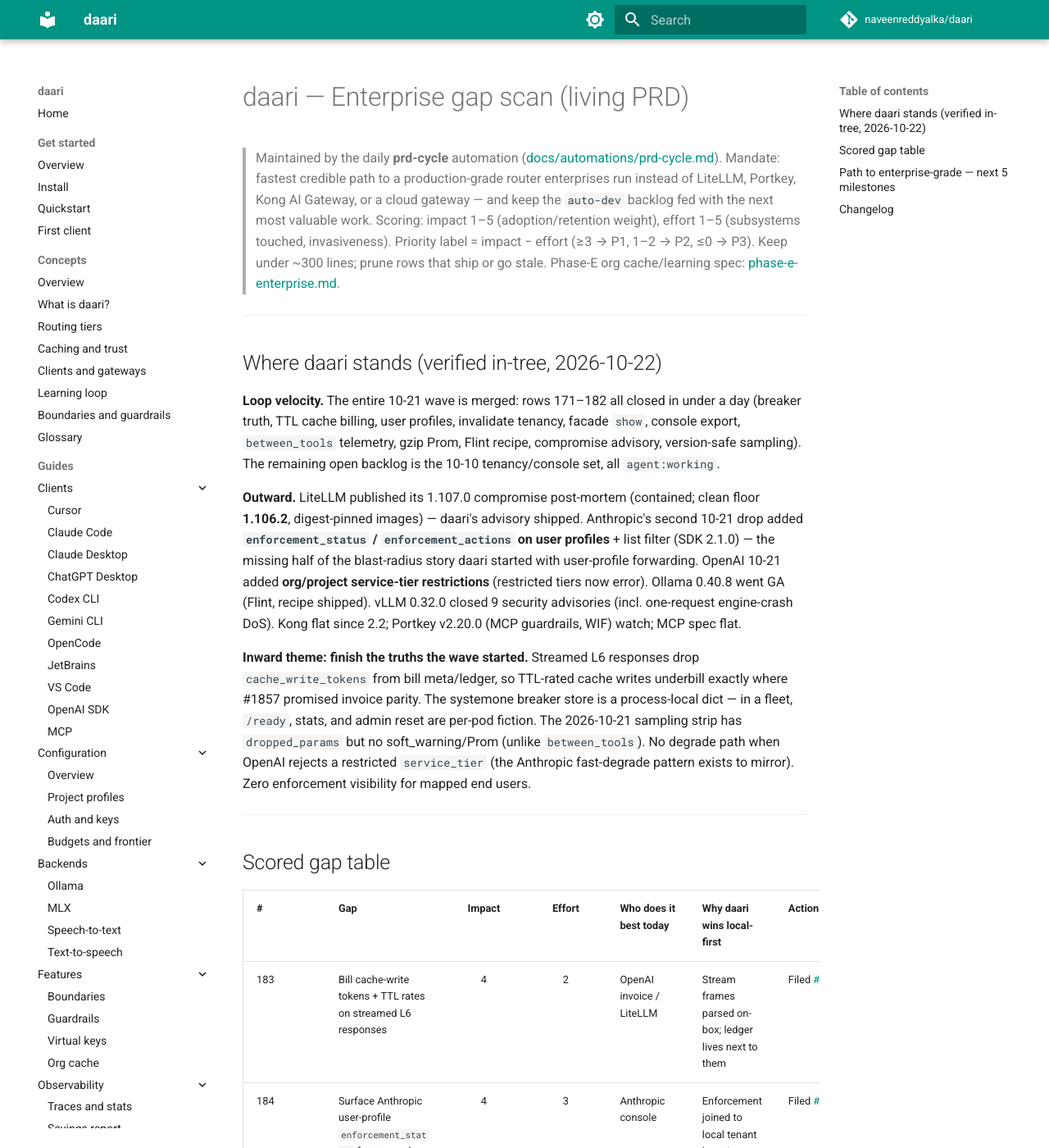
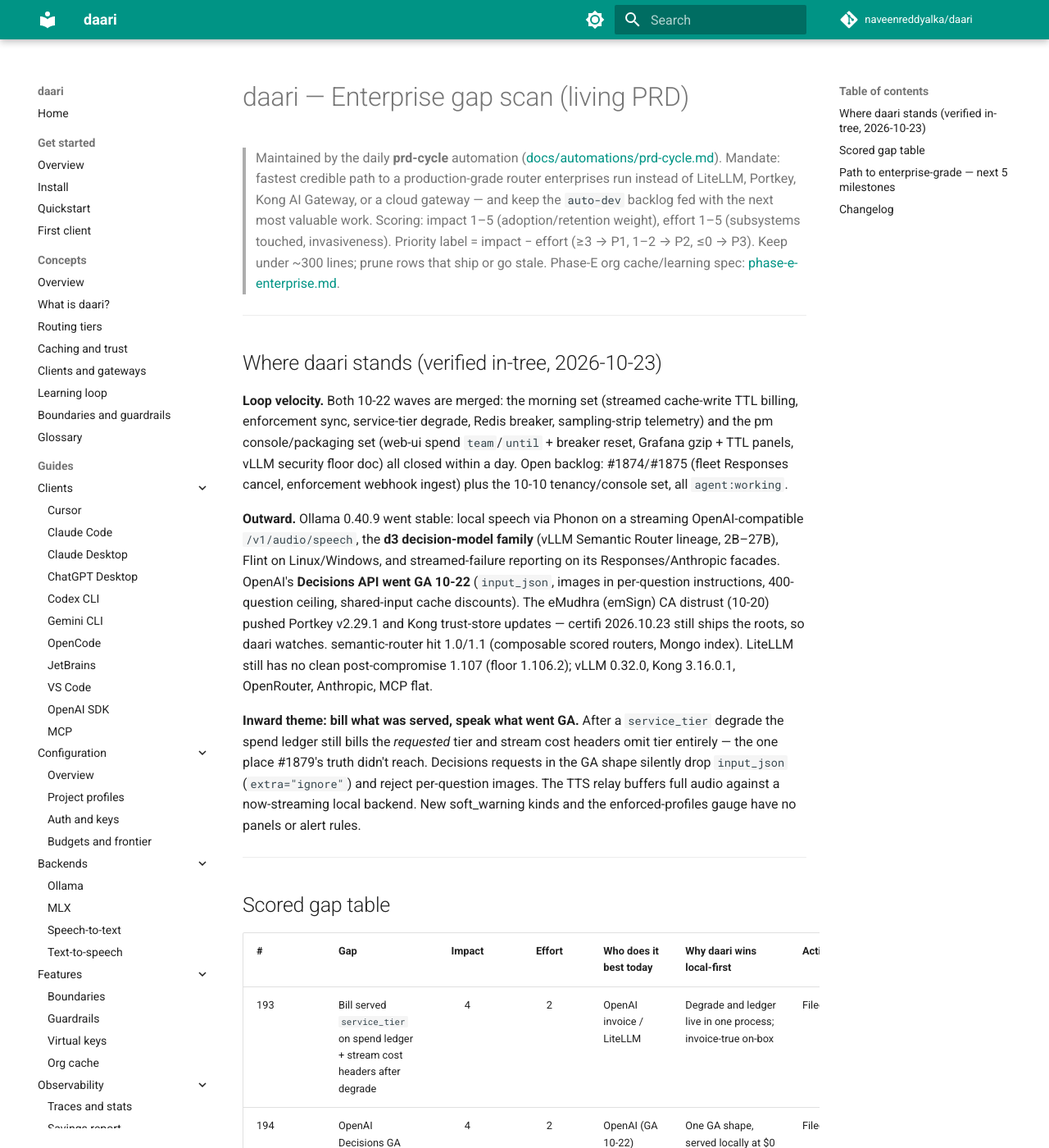
Before and after one commit to naveenreddyalka/daari, an MkDocs documentation site: the page built from docs/prd/ENTERPRISE.md, in a window 1280 px wide and 1400 px high. Shown: the whole window at 82% size. Built offline with MkDocs 1.6.1 and Material for MkDocs 9.7.7, drawn with Linux system fonts in a browser that asks for light colours; comment, search, counter and statistics services are not loaded; some of the changed text lies outside the part shown.

Commit message:
docs(prd): 2026-10-23 bill what was served, speak what went GA
Mark rows 183-190 Shipped (both 10-22 waves merged same-day). Outward:
Ollama 0.40.9 stable (Phonon speech, d3 decision models, Flint on
Linux/Windows); OpenAI Decisions GA; eMudhra CA distrust watch;
semantic-router 1.0/1.1. Filed rows 193-197: served-tier billing,
Decisions GA parity, d3 + Flint recipe, streamed TTS relay, wave
observability packaging.

Co-authored-by: Naveen Reddy Alka <naveenreddyalka@users.noreply.github.com>

```diff
--- a/docs/prd/ENTERPRISE.md
+++ b/docs/prd/ENTERPRISE.md
@@ -11,33 +11,35 @@
 
 ---
 
-## Where daari stands (verified in-tree, 2026-10-22)
+## Where daari stands (verified in-tree, 2026-10-23)
 
-**Loop velocity.** The entire 10-21 wave is merged: rows 171–182 all closed in
-under a day (breaker truth, TTL cache billing, user profiles, invalidate
-tenancy, facade `show`, console export, `between_tools` telemetry, gzip Prom,
-Flint recipe, compromise advisory, version-safe sampling). The remaining
-open backlog is the 10-10 tenancy/console set, all `agent:working`.
+**Loop velocity.** Both 10-22 waves are merged: the morning set (streamed
+cache-write TTL billing, enforcement sync, service-tier degrade, Redis
+breaker, sampling-strip telemetry) and the pm console/packaging set (web-ui
+spend `team`/`until` + breaker reset, Grafana gzip + TTL panels, vLLM
+security floor doc) all closed within a day. Open backlog: #1874/#1875
+(fleet Responses cancel, enforcement webhook ingest) plus the 10-10
+tenancy/console set, all `agent:working`.
 
-**Outward.** LiteLLM published its 1.107.0 compromise post-mortem (contained;
-clean floor **1.106.2**, digest-pinned images) — daari's advisory shipped.
-Anthropic's second 10-21 drop added **`enforcement_status` /
-`enforcement_actions` on user profiles** + list filter (SDK 2.1.0) — the
-missing half of the blast-radius story daari started with user-profile
-forwarding. OpenAI 10-21 added **org/project service-tier restrictions**
-(restricted tiers now error). Ollama 0.40.8 went GA (Flint, recipe shipped).
-vLLM 0.32.0 closed 9 security advisories (incl. one-request engine-crash
-DoS). Kong flat since 2.2; Portkey v2.20.0 (MCP guardrails, WIF) watch;
-MCP spec flat.
+**Outward.** Ollama 0.40.9 went stable: local speech via Phonon on a
+streaming OpenAI-compatible `/v1/audio/speech`, the **d3 decision-model
+family** (vLLM Semantic Router lineage, 2B–27B), Flint on Linux/Windows,
+and streamed-failure reporting on its Responses/Anthropic facades. OpenAI's
+**Decisions API went GA 10-22** (`input_json`, images in per-question
+instructions, 400-question ceiling, shared-input cache discounts). The
+eMudhra (emSign) CA distrust (10-20) pushed Portkey v2.29.1 and Kong
+trust-store updates — certifi 2026.10.23 still ships the roots, so daari
+watches. semantic-router hit 1.0/1.1 (composable scored routers, Mongo
+index). LiteLLM still has no clean post-compromise 1.107 (floor 1.106.2);
+vLLM 0.32.0, Kong 3.16.0.1, OpenRouter, Anthropic, MCP flat.
 
-**Inward theme: finish the truths the wave started.** Streamed L6 responses
-drop `cache_write_tokens` from bill meta/ledger, so TTL-rated cache writes
-underbill exactly where #1857 promised invoice parity. The systemone breaker
-store is a process-local dict — in a fleet, `/ready`, stats, and admin reset
-are per-pod fiction. The 2026-10-21 sampling strip has `dropped_params` but
-no soft_warning/Prom (unlike `between_tools`). No degrade path when OpenAI
-rejects a restricted `service_tier` (the Anthropic fast-degrade pattern
-exists to mirror). Zero enforcement visibility for mapped end users.
+**Inward theme: bill what was served, speak what went GA.** After a
+`service_tier` degrade the spend ledger still bills the *requested* tier and
+stream cost headers omit tier entirely — the one place #1879's truth didn't
+reach. Decisions requests in the GA shape silently drop `input_json`
+(`extra="ignore"`) and reject per-question images. The TTS relay buffers
+full audio against a now-streaming local backend. New soft_warning kinds and
+the enforced-profiles gauge have no panels or alert rules.
 
 ---
 
@@ -45,13 +47,15 @@
 
 | # | Gap | Impact | Effort | Who does it best today | Why daari wins local-first | Action |
 |---|-----|:--:|:--:|------------------------|----------------------------|--------|
-| 183 | Bill cache-write tokens + TTL rates on streamed L6 responses | 4 | 2 | OpenAI invoice / LiteLLM | Stream frames parsed on-box; ledger lives next to them | Filed [#1865](https://github.com/naveenreddyalka/daari/issues/1865) |
-| 184 | Surface Anthropic user-profile `enforcement_status` for mapped end users | 4 | 3 | Anthropic console | Enforcement joined to local tenant inventory, doctor, Prom, webhooks | Filed [#1866](https://github.com/naveenreddyalka/daari/issues/1866) |
-| 185 | Degrade OpenAI `service_tier` on org/project restriction errors | 4 | 2 | — (OpenAI 10-21) | Keep requests alive under org policy; on-box warning trail | Filed [#1867](https://github.com/naveenreddyalka/daari/issues/1867) |
-| 186 | Fleet-shared systemone breaker state + reset via Redis | 4 | 3 | Kong/Envoy shared upstream health | Same Redis as L0/L1; single-box stays zero-dep | Filed [#1868](https://github.com/naveenreddyalka/daari/issues/1868) |
-| 187 | soft_warning + Prom when `2026-10-21` strips sampling params | 3 | 1 | LiteLLM compact telemetry | On-box count of clients still sending dead knobs | Filed [#1869](https://github.com/naveenreddyalka/daari/issues/1869) |
-| 171–182 | 10-20/10-21 waves: breaker truth; TTL cache billing; user profiles; invalidate tenancy; facade `show`; console export; `between_tools` + gzip telemetry; Flint; LiteLLM compromise advisory; version-safe sampling (171 superseded) | 2–5 | 1–3 | LiteLLM / Ollama / Anthropic | Billing truth, tenancy, catalog honesty | Shipped |
-| 136–170 | 10-18 → 10-20 waves: `resultType`; fast-mode; `:cloud` fences; systemone auth/breaker/Helm; speed-keyed caches; spend slices; `schema_ok`; events windows | 2–5 | 1–3 | LiteLLM / Portkey / Kong / vLLM | Protocol, egress, FinOps, judge ops | Shipped |
+| 193 | Bill served `service_tier` on spend ledger + stream cost headers after degrade | 4 | 2 | OpenAI invoice / LiteLLM | Degrade and ledger live in one process; invoice-true on-box | Filed [#1885](https://github.com/naveenreddyalka/daari/issues/1885) |
+| 194 | OpenAI Decisions GA parity: `input_json`, per-question images, 400-question cap, cached-input billing | 4 | 2 | OpenAI (GA 10-22) | One GA shape, served locally at $0 or forwarded — no client forks | Filed [#1886](https://github.com/naveenreddyalka/daari/issues/1886) |
+| 195 | Built-in d3 local decision models + Flint Linux/Windows recipe (Ollama 0.40.9) | 3 | 1 | Ollama / vLLM Semantic Router | Zero-config $0 judge tier on daari's primary runtime | Filed [#1887](https://github.com/naveenreddyalka/daari/issues/1887) |
+| 196 | Stream `/v1/audio/speech` relay + Ollama Phonon local TTS recipe | 3 | 2 | OpenAI TTS / Ollama 0.40.9 | Zero-extra-dep local voice behind daari auth/budgets/audit | Filed [#1888](https://github.com/naveenreddyalka/daari/issues/1888) |
+| 197 | Panels + alert rules for `service_tier_degraded`, `anthropic_sampling_stripped`, enforced-profiles gauge | 3 | 2 | Datadog / Grafana Cloud packs | Series already on `/metrics`; paging ships in the Helm chart | Filed [#1889](https://github.com/naveenreddyalka/daari/issues/1889) |
+| 191 | Fleet-coordinate Responses background job cancel | 4 | 3 | OpenAI background cancel | Redis/lease cancel stops the owning pod | Open ([#1874](https://github.com/naveenreddyalka/daari/issues/1874)) |
+| 192 | Ingest Anthropic org enforcement webhooks | 4 | 3 | Anthropic Admin API | Push joins local tenant map + audit | Open ([#1875](https://github.com/naveenreddyalka/daari/issues/1875)) |
+| 183–190 | 10-22 waves: streamed cache-write TTL billing; enforcement sync; service-tier degrade; Redis breaker; sampling-strip telemetry; console export/reset; gzip + TTL panels; vLLM floor doc | 3–4 | 1–3 | OpenAI / Anthropic / Kong / LiteLLM | Invoice, blast-radius, HA, day-2 truths | Shipped |
+| 136–182 | 10-18 → 10-21 waves: `resultType`; fast-mode; `:cloud` fences; systemone; speed-keyed caches; spend slices; `schema_ok`; events windows; breaker truth; TTL cache billing; user profiles; compromise advisory; version-safe sampling | 2–5 | 1–3 | LiteLLM / Portkey / Kong / vLLM | Protocol, egress, FinOps, judge ops | Shipped |
 | 62 | End-user inventory + per-user block/cap overrides | 5 | 3 | OpenRouter / LiteLLM | Ledger already knows every user | Open |
 | 63 | Named guardrail profiles bindable per key/team | 5 | 3 | OpenRouter / Portkey | Per-tenant policy, zero hops | Open |
 | 65 | Web-ui: honor keys/teams `has_more` + render `report.users` | 4 | 2 | LiteLLM admin UI | Same-box console finishes the job | Open |
@@ -71,45 +75,50 @@
 | 23 | Opt-in fail-closed MCP when key has no MCP grant | 4 | 2 | LiteLLM `require_key_mcp_access_defined` | Shipped | Shipped |
 | 8 | Full DCR; A2A; Realtime/WS; stdio MCP; M365; Skills; FIPS; HIPAA BAA | 2–4 | 3–5 | Portkey / Kong / LiteLLM | Demand-triggered | Watch |
 
-Watch rows (do not file yet): Responses background jobs are process-local
-(`_BACKGROUND_JOBS` dict; cancel/poll cross-pod races — file after the
-current console wave drains); console parity polish — spend-export `team`/
-`until` filters + breaker-reset button (status renders, no action);
-Grafana panels for cache-write TTL premium + gzip counters;
-vllm-local-tier.md security floor ≥0.32.0 (9 advisories);
-Anthropic org restrict/ban **webhook ingest** (beta `webhooks-2026-10-07`,
-after row 184 polling lands); LiteLLM post-quarantine clean 1.107 rebuild
-watchables (ID-JAG/OAuth-delegate, `agent_access_default_deny`) once a
-verified non-compromised GA exists; Portkey 2.20 WIF for OpenAI/Anthropic
-(short-lived upstream creds — buyer ask); Ollama Flint GPU beyond Mac;
-systemone multi-upstream; `migrate --downgrade`; Responses background
-completion webhooks; per-user RPD; SCIM + multi-issuer SSO; Prometheus
-exemplars + `gen_ai.agent.*`; Kong Skills/passthrough demand.
+Watch rows (do not file yet): fleet-share the remaining circuit breakers —
+frontier/local pool/MCP egress are still process-local `CircuitBreaker`s
+(systemone + key-lockout are the Redis pattern; file after the systemone
+share proves out); web-ui enforcement inventory + cache-invalidate form
+(HTTP/CLI exist, `app.js` has neither — next console slice); Responses
+background **completion webhooks** (distinct from #1874 cancel; reuse the
+signed-deliver helper); `migrate --downgrade` + Postgres schema-skew gate on
+`/ready` (SQLite `schema_ok` gates, PG is connect-only); Anthropic
+`2026-10-21` extra 400s — `document` blocks in assistant messages and
+non-empty `citations` in user messages now error (version-keyed strip today
+covers sampling only); eMudhra (emSign) CA distrust — certifi 2026.10.23
+still ships the roots (notBefore-gated); act when certifi drops them or a
+buyer pins `TLS_CA`; Ollama 0.40.10-rc0 Nemotron 3.5 Bolt E4B VLM recipe at
+GA; LiteLLM clean post-compromise 1.107 rebuild watchables (ID-JAG/
+OAuth-delegate, `agent_access_default_deny`); Portkey WIF upstream creds
+(buyer ask); per-user RPD; SCIM + multi-issuer SSO; Prometheus exemplars +
+`gen_ai.agent.*`; Kong Skills/A2A passthrough demand.
 
-Verified fine this run — don't re-audit: `anthropic-version` ingress →
-egress passthrough (#455) + version-keyed sampling strip; web-ui spend
-export carries `since`/`format`/`model`/`usage_speed` (gap is `team`/`until`
-only); doctor-health.md has the `systemone_breaker` tip row; facade
-`/api/chat`+`/api/generate` accept `think` + `format` (incl. schema);
-spend-export HTTP test combines team+model+speed; breaker reset authz
-tested (non-admin 403); CORS defaults closed; Helm image digest pin +
-cosign docs exist; catalog advertises nothing version-wrong after #1856.
+Verified fine this run — don't re-audit: streamed cache-write TTL billing on
+OpenAI + Anthropic shapes and Responses-via-router (`usage_cost_and_cache` →
+stream bill); service-tier degrade retries non-stream + stream with
+soft_warning (gap is spend/served-tier only, row 193); systemone Redis
+breaker fails open with `/ready`/stats/reset wired; enforcement sync has
+poll + state + signed webhook + Prom gauge + doctor + HTTP/CLI (webhook
+ingest = #1875); sampling strip limited to `temperature`/`top_p`/`top_k`
+with soft_warning; web-ui after #1882 has spend `team`/`until`, breaker
+reset, events windows, lockouts; Grafana after #1883 has gzip +
+cache-write-TTL panels; decisions frontier fallback to `gpt-6-luna` with
+input-only billing exists (GA fields = row 194).
 
 ---
 
 ## Path to enterprise-grade — next 5 milestones
 
-1. **Invoice parity on streams** — cache-write tokens + TTL rates on the
-   streaming path, where most production traffic lives (row 183).
-2. **Close the blast-radius loop** — see when Anthropic restricts or bans a
-   mapped tenant, on-box (row 184).
-3. **Fleet-true breaker ops** — shared state + fleet-wide reset so `/ready`
-   and doctor say the same thing on every pod (row 186).
-4. **Survive org tier policy** — degrade restricted `service_tier` instead
-   of failing requests (row 185), with the strip telemetry to plan client
-   migrations (row 187).
-5. **Drain the tenancy/console wave in flight** — end-user inventory,
-   guardrail profiles, paged reports/console (rows 62–67, all in progress).
+1. **Bill what was served** — served-tier spend + stream cost headers after
+   degrade (row 193), finishing the invoice-parity arc of rows 183–185.
+2. **Speak Decisions GA** — `input_json`, per-question images, 400-question
+   ceiling, cached-input billing (row 194), with d3 as the $0 local judge
+   tier (row 195).
+3. **Local voice, streamed** — chunked TTS relay + Phonon recipe (row 196).
+4. **Package the new truths** — panels and alert rules for degrade/strip/
+   enforcement telemetry (row 197).
+5. **Drain the HA + tenancy queue** — fleet Responses cancel (191),
+   enforcement webhook ingest (192), and the 10-10 console set (62–67).
 
 Compliance non-goals (SCIM, WIF depth, A2A, SOC 2 program, Realtime/WS,
 FIPS builds, HIPAA BAA) stay deferred until buyer demand.
@@ -118,13 +127,24 @@
 
 ## Changelog
 
-- **2026-10-22 (finish the truths the wave started)** — Marked rows 171–182
-  Shipped (whole 10-21 wave merged in under a day). Outward: LiteLLM
-  compromise post-mortem (clean floor 1.106.2, digest pinning); Anthropic
-  user-profile `enforcement_status` + filter (SDK 2.1.0); OpenAI org/project
+- **2026-10-23 (bill what was served, speak what went GA)** — Marked rows
+  183–190 Shipped (both 10-22 waves merged same-day; drained the stale pm
+  PRD PR by taking main — its rows live on as 188–192). Outward: Ollama
+  0.40.9 stable (Phonon speech endpoint, d3 decision models, Flint on
+  Linux/Windows); OpenAI Decisions GA; eMudhra CA distrust (Portkey
+  v2.29.1/Kong trust-store updates; certifi unchanged); semantic-router
+  1.0/1.1; LiteLLM floor still 1.106.2. Filed rows 193–197: served-tier
+  billing, Decisions GA parity, d3 + Flint recipe, streamed TTS, wave
+  observability packaging.
+
+- **2026-10-22 + pm (finish the truths the wave started; console and day-2
+  packaging)** — Marked rows 171–182 Shipped. Filed rows 183–187 (streamed
+  cache-write billing, enforcement visibility, service-tier degrade,
+  fleet-shared breaker, sampling-strip telemetry) and 188–192 (console
+  export/reset, Grafana gzip+TTL panels, vLLM floor doc, fleet Responses
+  cancel, enforcement webhook ingest). Outward: LiteLLM compromise
+  post-mortem (clean floor 1.106.2); Anthropic enforcement_status; OpenAI
   service-tier restrictions; Ollama 0.40.8 GA; vLLM 0.32.0 security wave.
-  Filed rows 183–187: streamed cache-write billing, enforcement visibility,
-  service-tier degrade, fleet-shared breaker, sampling-strip telemetry.
 
 - **2026-10-21 + pm (breaker truth, invoice-true cache billing, user
   profiles; LiteLLM compromise + Anthropic API-version footgun)** — Filed
@@ -132,10 +152,7 @@
   compromise (floor 1.106.2); Anthropic API `2026-10-21` removes sampling;
   OpenAI 12h prompt cache; Ollama 0.40.7/0.40.8-rc0.
 
-- **2026-10-20 (finish the knobs + evening speed-keyed ops)** — Filed rows
-  163–172. Outward: LiteLLM 1.106.0 GA; Anthropic
-  `thinking.types.between_tools`.
-
-- **2026-10-19 → 08-28** — Condensed: decisions-upstream depth; fast-mode
-  cache truth; `resultType`/egress/billing waves; lifecycle/tenancy/DR;
-  LiteLLM 1.104–1.106; Apache 2.0; this PRD's creation.
+- **2026-10-20 → 08-28** — Condensed: finish-the-knobs; decisions-upstream
+  depth; fast-mode cache truth; `resultType`/egress/billing waves;
+  lifecycle/tenancy/DR; LiteLLM 1.104–1.106; Apache 2.0; this PRD's
+  creation.
```
